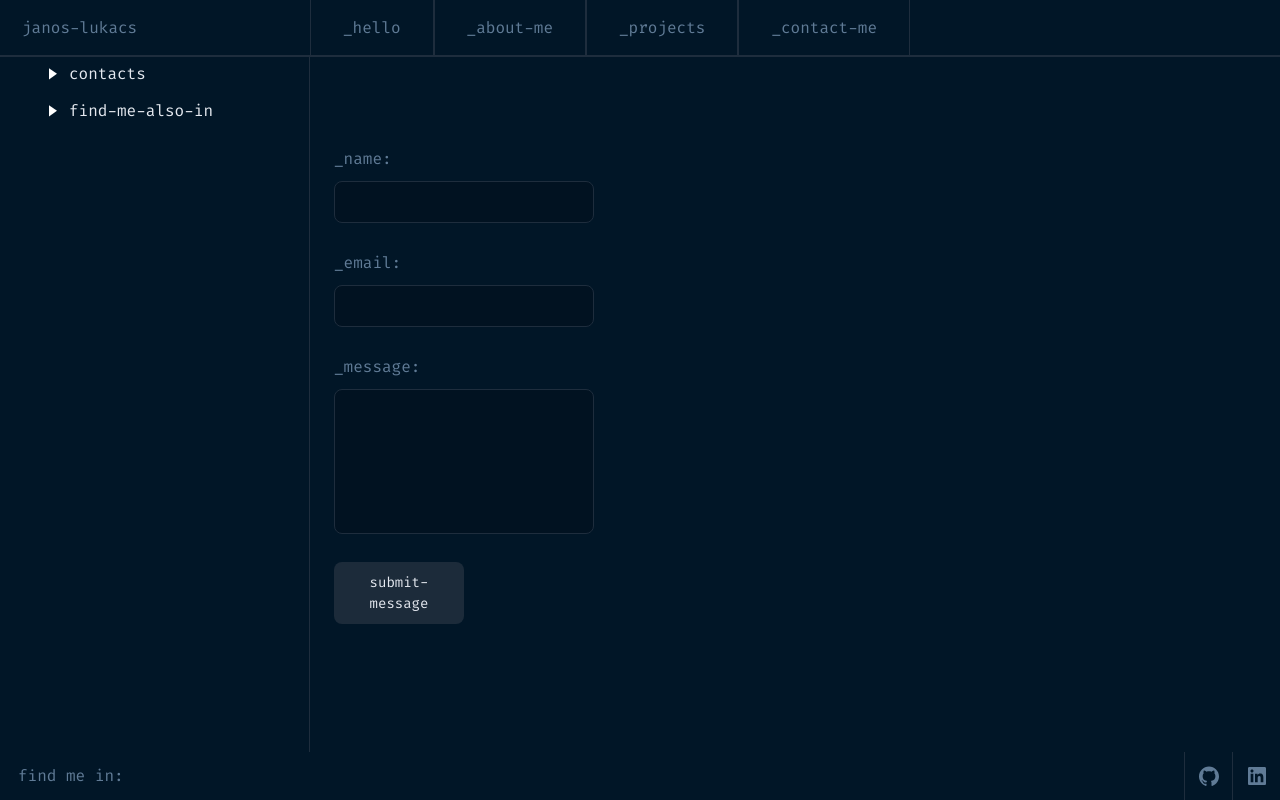
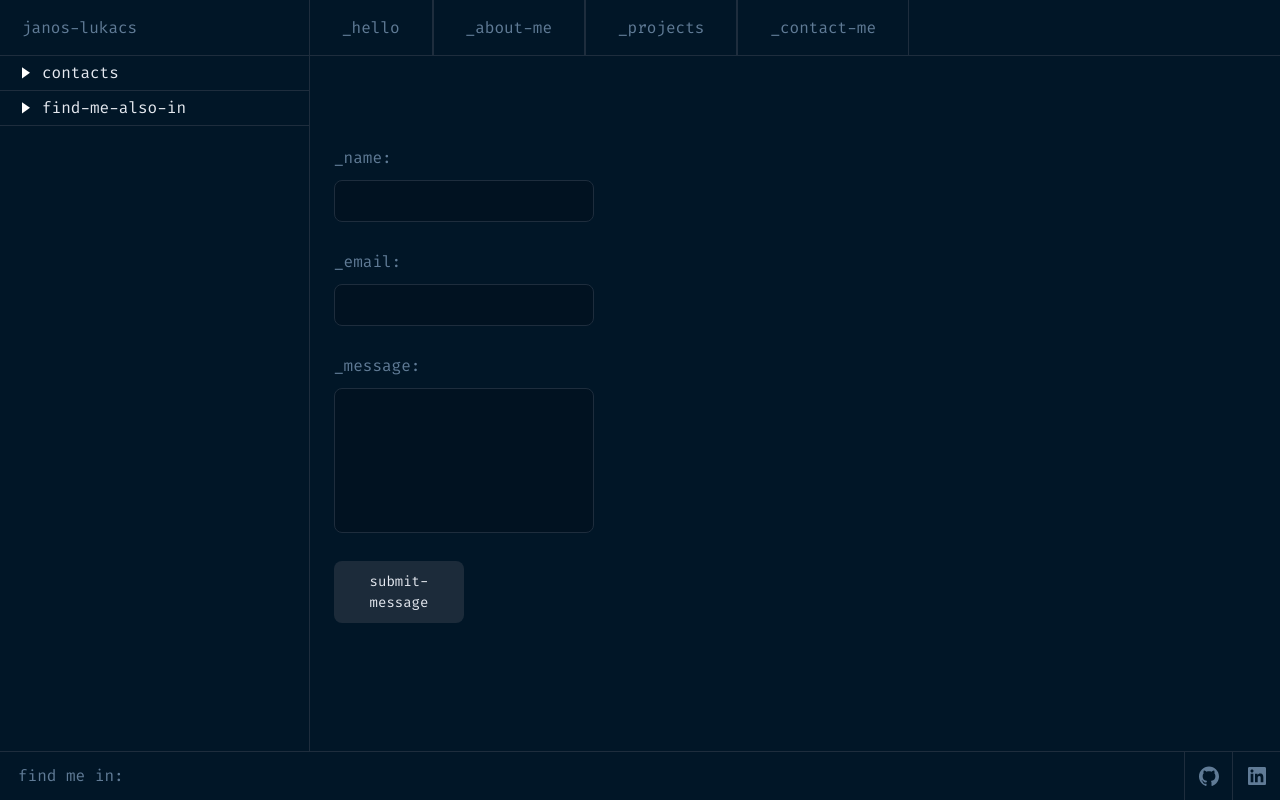
Before and after one commit to lukacsja/personal_portfolio_site, a Next.js app: page /contact in a window 1280 px wide. Built offline with nearby package versions, Linux system fonts and the light colour scheme.

Commit message:
reordered tailwind classes + css facelif + data.ts facelift. wip with contacts page

```diff
--- a/app/contact/page.tsx
+++ b/app/contact/page.tsx
@@ -72,16 +72,16 @@ const Contact = () => {
 
   return (
     <main
-      className='flex-1 px-[27px] pb-[24px] pt-[20px] text-text-white
+      className='flex-1 px-[27px] pb-[24px] pt-[21px] text-text-white
     lg:flex lg:px-0 lg:py-0'
     >
-      <div className='overflow-hidden lg:flex lg:w-[310px] lg:flex-col lg:border-r-[1px] lg:border-lines lg:pl-[22px]'>
+      <div className='lg:flex lg:w-[310px] lg:flex-col lg:border-r-[1px] lg:border-lines'>
         <PageTitle title='_contact-me' />
-        <div className='flex flex-col gap-[3px]'>
+        <div className='flex flex-col gap-[3px] lg:gap-0'>
           <DropdownItem
             title={'contacts'}
             content={
-              <div className='flex flex-col gap-[10px] py-[16px] text-secondary-gray'>
+              <div className='flex flex-col gap-[10px] py-[16px] text-secondary-gray lg:px-[22px]'>
                 <div className='flex gap-[10px] transition-all duration-300 hover:text-text-white'>
                   <Image
                     src={contactsData.email.icon}
@@ -108,7 +108,7 @@ const Contact = () => {
           <DropdownItem
             title={'find-me-also-in'}
             content={
-              <div className='flex flex-col gap-[10px] py-[16px] text-secondary-gray'>
+              <div className='flex flex-col gap-[10px] py-[16px] text-secondary-gray lg:px-[22px]'>
                 <address className='flex gap-[10px] transition-all duration-300 hover:text-text-white'>
                   <Image
                     src={contactsData.github.icon}
@@ -134,7 +134,8 @@ const Contact = () => {
           />
         </div>
       </div>
-      <div className='lg: flex lg:px-[24px] lg:py-[48px]'>
+
+      <div className='lg:flex lg:px-[24px] lg:py-[48px]'>
         {submitted ? (
           <div className='mt-[42px] flex flex-col items-center justify-center gap-[20px]'>
             <h2 className='text-[24px] text-text-white'>Thank you! ✌️</h2>
--- a/app/layout.tsx
+++ b/app/layout.tsx
@@ -28,7 +28,7 @@ export default function RootLayout({
       >
         <MobileMenuProvider>
           <Header />
-          <SectionDivider />
+          {/* <SectionDivider /> */}
           {children}
           <div className='hidden lg:block'>
             <Footer />
--- a/components/dropdown-item.tsx
+++ b/components/dropdown-item.tsx
@@ -2,6 +2,7 @@
 
 import Image from 'next/image';
 import React, { useState } from 'react';
+import SectionDivider from './sectionDivider';
 
 type Props = {
   title: string;
@@ -17,7 +18,7 @@ const DropdownItem: React.FC<Props> = ({ title, content }) => {
 
   return (
     <>
-      <div className='flex w-full items-center gap-3 bg-lines px-[27px] py-[5px] text-[16px] lg:bg-inherit'>
+      <div className='flex w-full items-center gap-3 bg-lines px-[27px] py-[5px] text-[16px] lg:bg-inherit lg:px-[22px]'>
         <button onClick={toggleDropdownIcons}>
           <Image
             src='/icons/arrow-right-fill.svg'
@@ -31,6 +32,9 @@ const DropdownItem: React.FC<Props> = ({ title, content }) => {
         {title}
       </div>
       {isDropdownOpen && content}
+      <div className='hidden lg:block'>
+        <SectionDivider />
+      </div>
     </>
   );
 };
--- a/components/footer.tsx
+++ b/components/footer.tsx
@@ -3,9 +3,12 @@
 import React from 'react';
 import { contactsData } from '@/lib/data';
 import Image from 'next/image';
+import SectionDivider from './sectionDivider';
 
 const Footer = () => {
   return (
+    <>
+      <SectionDivider />
       <footer className='flex h-12 items-center justify-between pl-[18px]'>
         <span className='text-secondary-gray'>find me in:</span>
         <div className='flex'>
@@ -35,6 +38,7 @@ const Footer = () => {
           </a>
         </div>
       </footer>
+    </>
   );
 };
 
--- a/components/header.tsx
+++ b/components/header.tsx
@@ -13,7 +13,8 @@ const Header = () => {
   return (
     <>
       <header className='flex h-[56px] w-full items-center justify-between border-b border-lines px-[18px] text-secondary-gray lg:justify-normal lg:px-[0]'>
-        <div className='lg:w-[310px]'>
+        <div className='lg:w-[309px]'>
+          {/* temp hardcode above */}
           <Link href='/' className='p-[18px] pr-0 lg:pl-[22px]'>
             janos-lukacs
           </Link>
@@ -23,7 +24,7 @@ const Header = () => {
             <Link
               key={link.href}
               href={link.href}
-              className='border border-b-0 border-t-0 border-lines px-8 py-4 last:ml-auto'
+              className='border-x-[1px] border-lines px-8 py-4 last:ml-auto'
             >
               {link.name}
             </Link>
--- a/components/mobileMenu.tsx
+++ b/components/mobileMenu.tsx
@@ -28,7 +28,6 @@ const MobileMenu = () => {
         ))}
       </div>
       <div>
-        <SectionDivider />
         <Footer />
       </div>
     </div>
```
Lines whose indentation alone changed are shown as unchanged.
